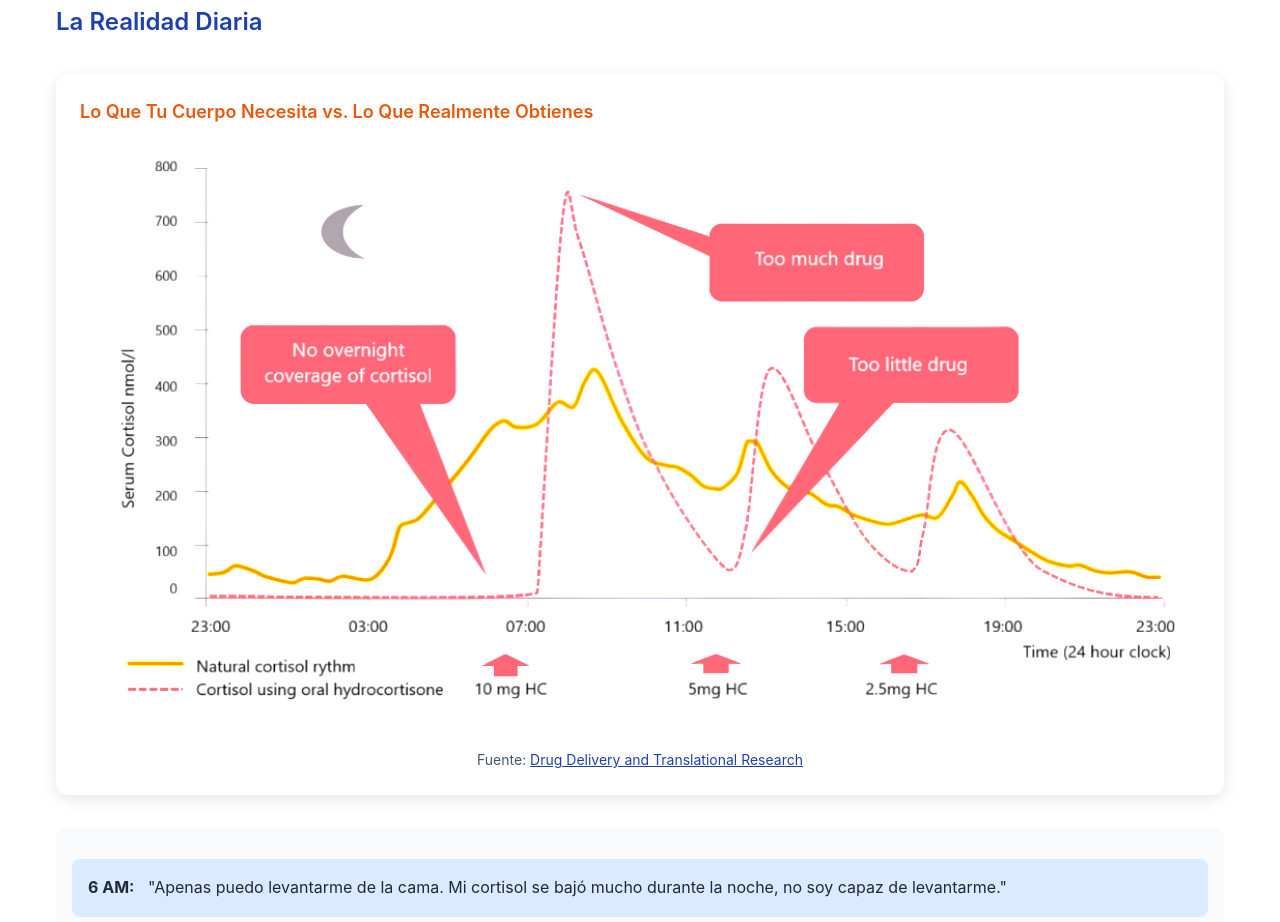
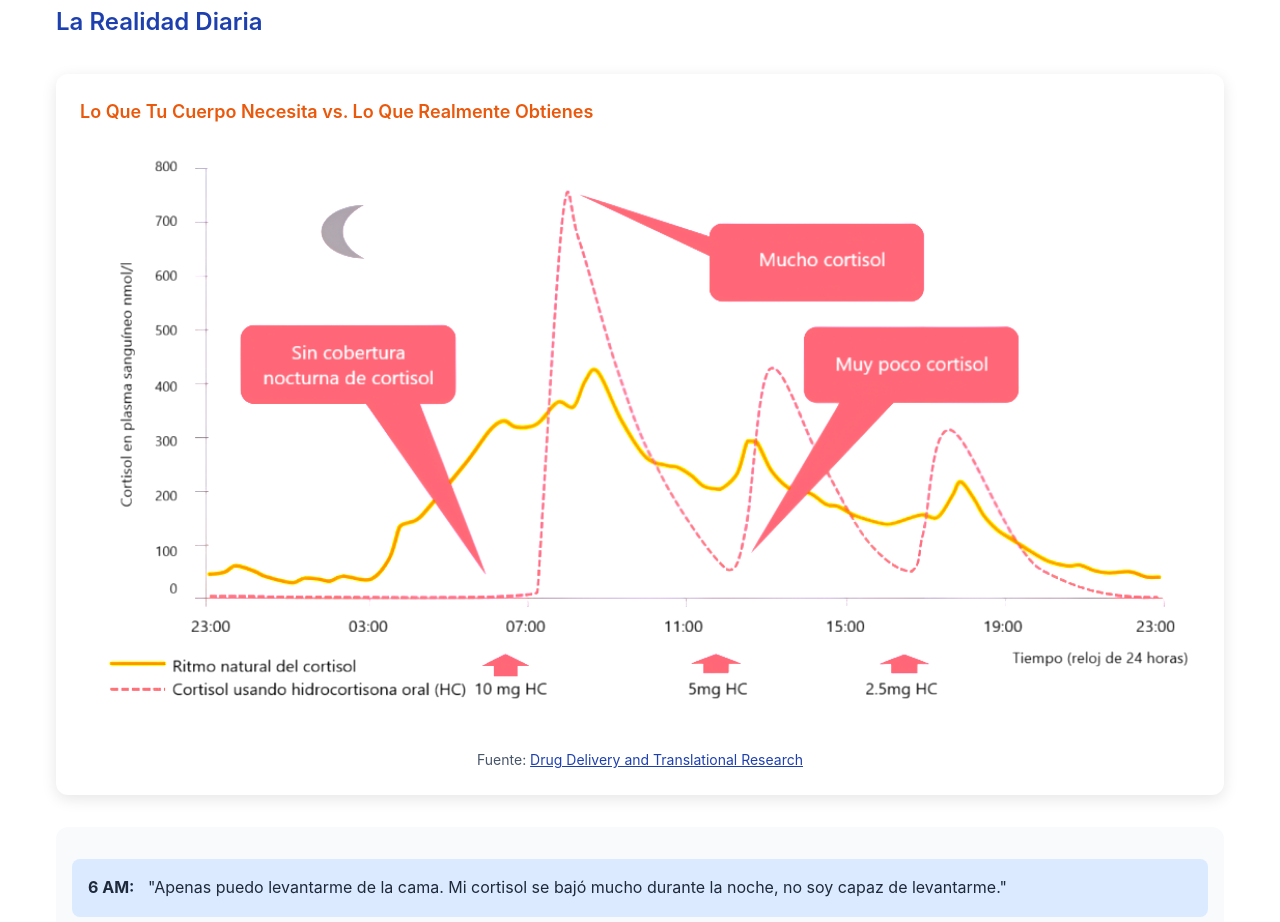
Before and after one commit to Naveduran/hc_infusion_pump_web_page, a website: page es/index.html in a window 1280 px wide. Shown: the part 491-1413 px from the top of the page. Drawn offline with Linux system fonts and the light colour scheme.

Commit message:
content review, added chart in spanish

```diff
--- a/es/index.html
+++ b/es/index.html
@@ -41,7 +41,7 @@
                 <article class="chart-container">
                     <h3 class="heading-3 chart__title">Lo Que Tu Cuerpo Necesita vs. Lo Que Realmente Obtienes</h3>
                     <div class="chart-image">
-                        <img src="../assets/images/normal-vs-oralhc.png" alt="Comparación del ritmo normal de cortisol vs picos y caídas de hidrocortisona oral" loading="lazy">
+                        <img src="../assets/images/normal-vs-oralhc-spa.png" alt="Comparación del ritmo normal de cortisol vs picos y caídas de hidrocortisona oral" loading="lazy">
                     </div>
                     <p class="chart-reference">
                         Fuente: <a href="https://link.springer.com/article/10.1007/s13346-022-01183-w" target="_blank" rel="noopener noreferrer">Drug Delivery and Translational Research</a>
```
